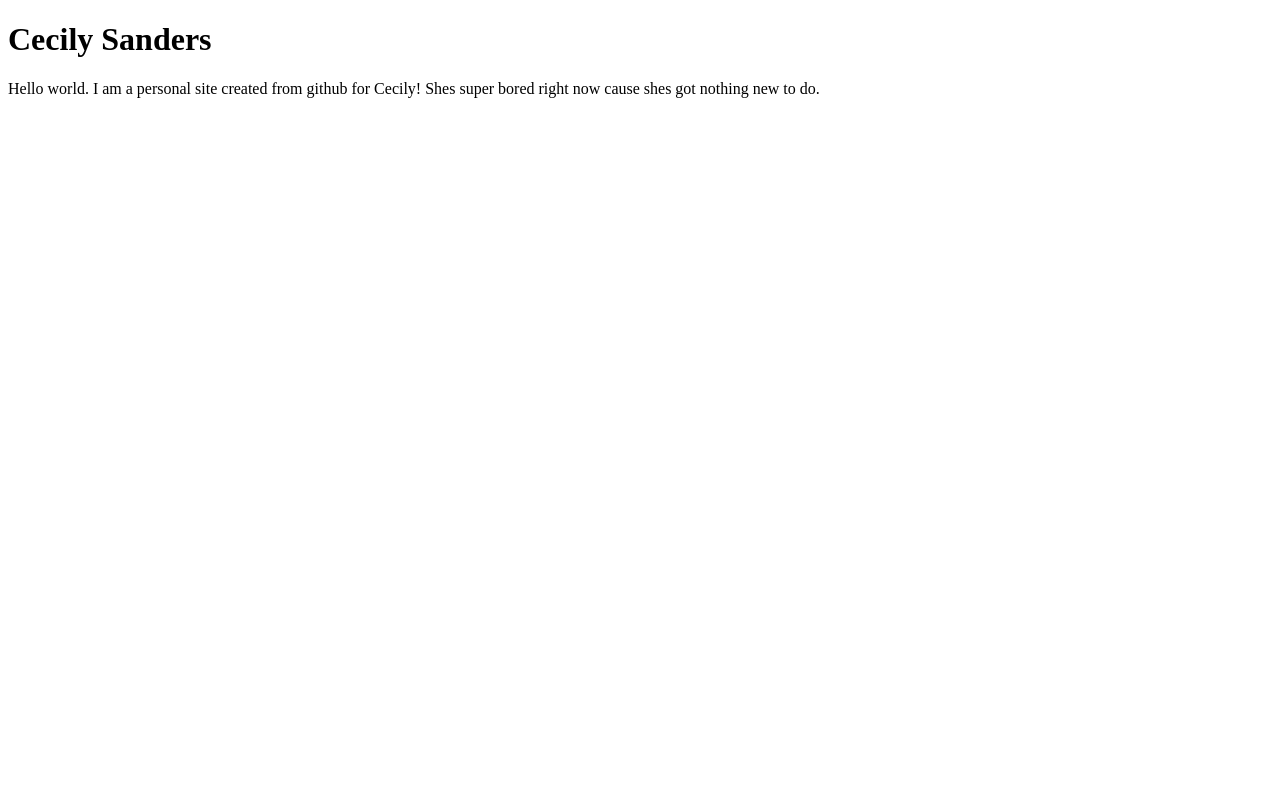
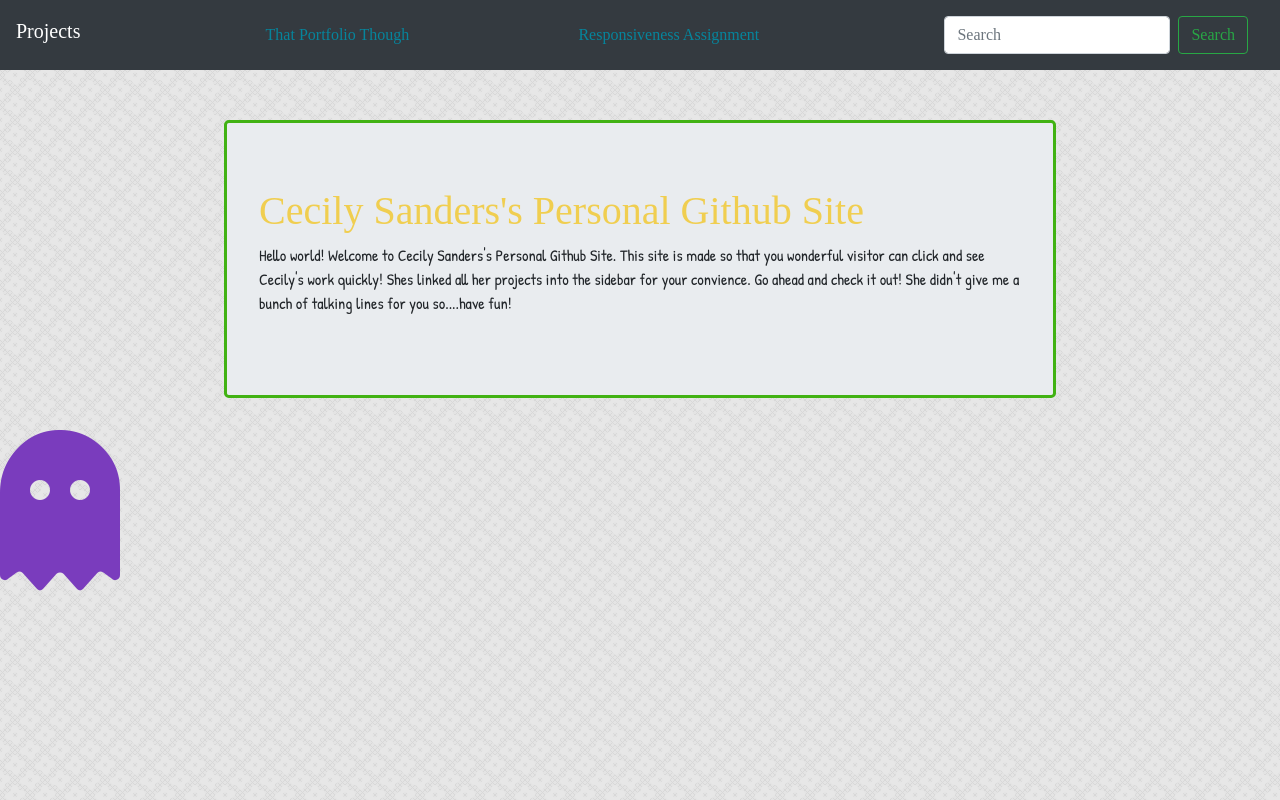
Before and after one commit to SandersCecily/sanderscecily.github.io, a plain HTML site: page index.html in a window 1280 px wide. Drawn offline with nearby package versions, Linux system fonts and the light colour scheme; a web font is replaced by a local one.

Commit message:
I added a lot and made it pretty ish

```diff
--- a/index.html
+++ b/index.html
@@ -2,13 +2,39 @@
 <html lang="en">
     <head>
         <meta charset="utf-8">
-        <title>Cecily Sanders</title>
+        <title>Cecily Sanders's Work</title>
+        <link rel="stylesheet" href="https://stackpath.bootstrapcdn.com/bootstrap/4.1.3/css/bootstrap.min.css" integrity="sha384-MCw98/SFnGE8fJT3GXwEOngsV7Zt27NXFoaoApmYm81iuXoPkFOJwJ8ERdknLPMO" crossorigin="anonymous">
+        <link rel="stylesheet" type="text/css" href="style.css">
+        <link href="https://fonts.googleapis.com/css?family=Patrick+Hand" rel="stylesheet">
+        <link href="https://fonts.googleapis.com/css?family=Goudy+Bookletter+1911" rel="stylesheet">
+        <link rel="stylesheet" href="https://use.fontawesome.com/releases/v5.4.2/css/all.css" integrity="sha384-/rXc/GQVaYpyDdyxK+ecHPVYJSN9bmVFBvjA/9eOB+pb3F2w2N6fc5qB9Ew5yIns" crossorigin="anonymous">
     </head>
     <body>
-        <h1>Cecily Sanders</h1>
-        <p>Hello world. I am a personal site created from github for Cecily!
-            Shes super bored right now cause shes got nothing new to do.
-        </p>
+        <nav class="navbar navbar-dark bg-dark">
+            <h2 class="navbar-brand">Projects</h2>
+            <a href="https://sanderscecily.github.io/BasicPortfolio/" target="_blank">That Portfolio Though</a>
+            <a href="" target="_blank">Responsiveness Assignment</a>
+            <!-- <a href="" target="_blank">3</a>
+            <a href="" target="_blank">4</a>
+            <a href="" target="_blank">5</a>
+            <a href=" target="_blank"">6</a> -->
+            <nav class="navbar navbar-dark bg-dark">
+                <form class="form-inline">
+                  <input class="form-control mr-sm-2" type="search" placeholder="Search" aria-label="Search">
+                  <button class="btn btn-outline-success my-2 my-sm-0" type="submit">Search</button>
+                </form>
+              </nav>
+        </nav>
+        <article class="jumbotron">
+        <h1>Cecily Sanders's Personal Github Site</h1>
+            <p>
+                Hello world! Welcome to Cecily Sanders's Personal Github Site. This site is made so that you
+                wonderful visitor can click and see Cecily's work quickly! Shes linked all her projects into
+                 the sidebar for your convience. Go ahead and check it out! She didn't give me a bunch of
+                 talking lines for you so....have fun!
+            </p>
+        </article>
+        <i class="fas fa-ghost fa-10x" id="ghostyboy"></i>
         <img src="" alt="">
     </body>
 </html>
--- /dev/null
+++ b/style.css
@@ -0,0 +1,44 @@
+body {
+    background-image: url(lyonnette/lyonnette.png);
+}
+
+nav {
+    font-family: 'Goudy Bookletter 1911', serif;
+    height: 100%;
+
+}
+
+p {
+    font-family: 'Patrick Hand', cursive;
+}
+
+h1, h2 {
+    font-family: 'Goudy Bookletter 1911', serif;
+    color: #F0CE50;
+}
+
+a{
+    color: #06859C;
+
+}
+
+article{
+    width: 65%;
+    margin:0 auto;
+    margin-top: 50px;
+    border: #41B213 3px solid;
+}
+
+a:hover{
+    color: #FF6144;
+}
+
+.navbar navbar-dark bg-dark {
+    background-color: red;
+}
+
+#ghostyboy{
+
+    color: #7A3CBD;
+    margin:0 auto;
+}
```
Also changed, not shown: lyonnette/lyonnette.png (added), lyonnette/lyonnette_@2X.png (added), lyonnette/readme.txt (added), 1 other file.
